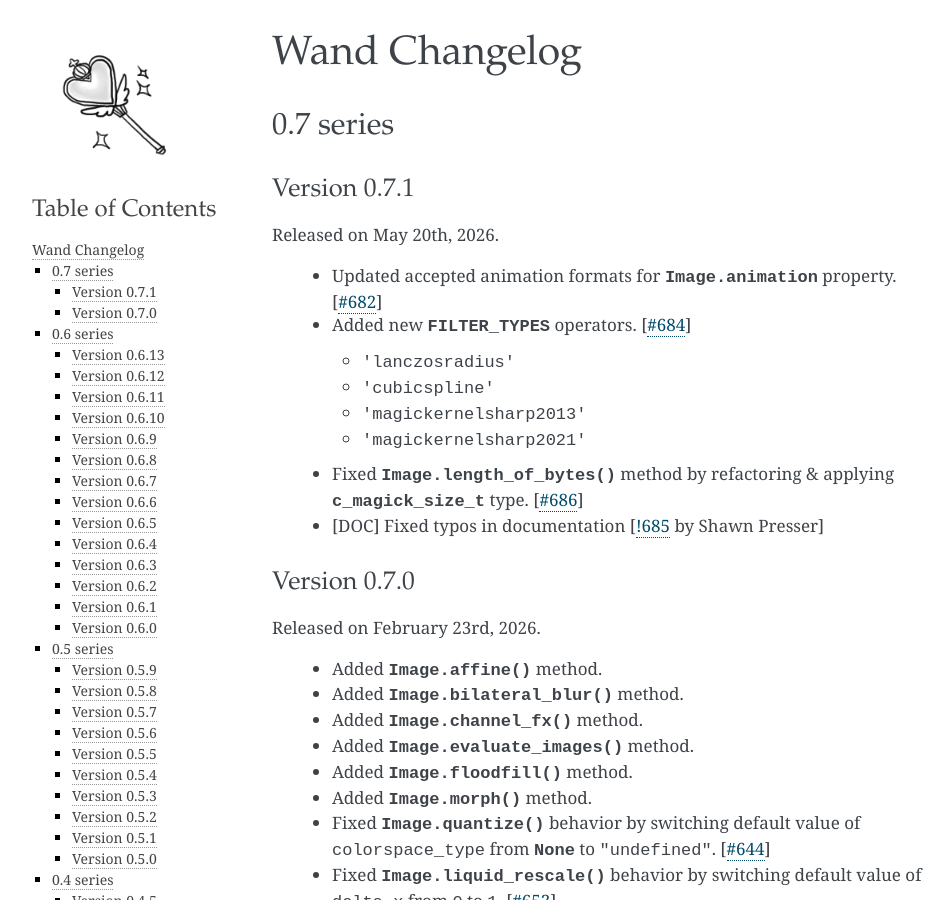
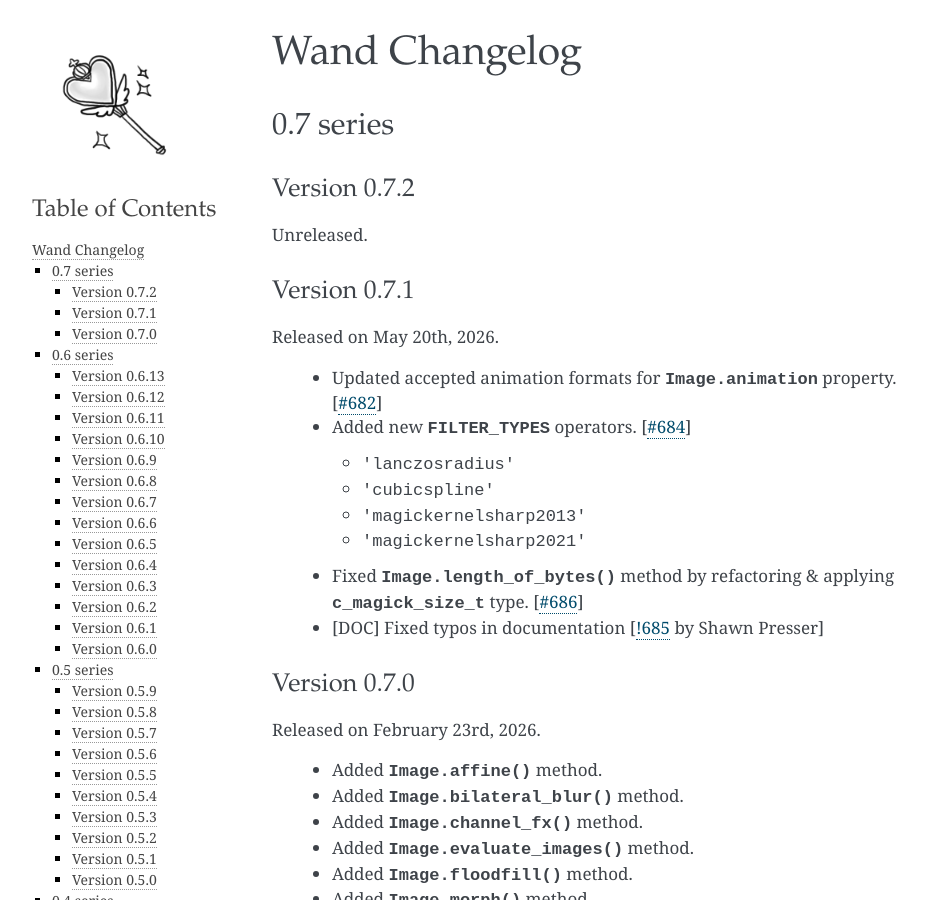
Before and after one commit to emcconville/wand, a Sphinx documentation site: the page built from docs/changes.rst, in a window 1280 px wide and 900 px high. Shown: the whole window, without its empty margins (148-1100 px from the left). Built offline with Sphinx 7.4.7, drawn with Linux system fonts in a browser that asks for light colours; some web fonts are replaced.

Commit message:
Bump Wand 0.7.2 draft

```diff
--- a/docs/changes.rst
+++ b/docs/changes.rst
@@ -5,6 +5,14 @@ Wand Changelog
 
 0.7 series
 ~~~~~~~~~~
+
+
+.. _changelog-0.7.2:
+
+Version 0.7.2
+-------------
+
+Unreleased.
 
 
 .. _changelog-0.7.1:
--- a/pyproject.toml
+++ b/pyproject.toml
@@ -35,7 +35,7 @@ classifiers = [
     "Programming Language :: Python :: Implementation :: Stackless",
     "Topic :: Multimedia :: Graphics",
 ]
-version = "0.7.1"
+version = "0.7.2"
 
 [project.optional-dependencies]
 test = ["pytest >= 7.2.0"]
--- a/wand/version.py
+++ b/wand/version.py
@@ -56,7 +56,7 @@ __all__ = ('VERSION', 'VERSION_INFO', 'MAGICK_VERSION',
 #:
 #: .. versionchanged:: 0.1.9
 #:    Becomes :class:`tuple`.  (It was string before.)
-VERSION_INFO = (0, 7, 1)
+VERSION_INFO = (0, 7, 2)
 
 #: (:class:`str`) The version string e.g. ``'0.1.2'``.
 #:
```
